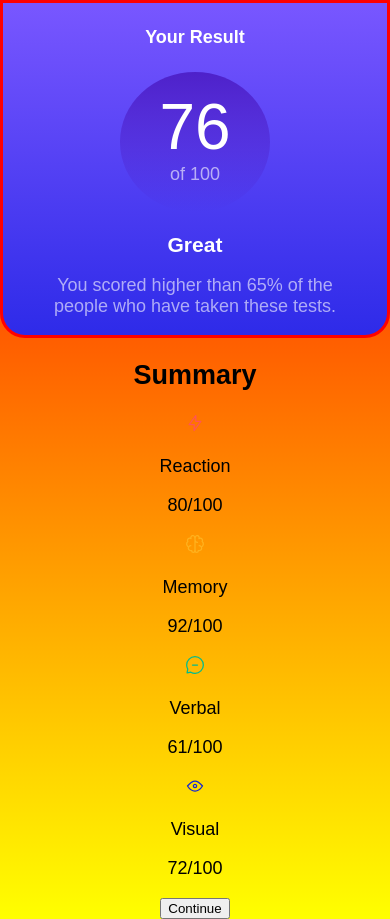
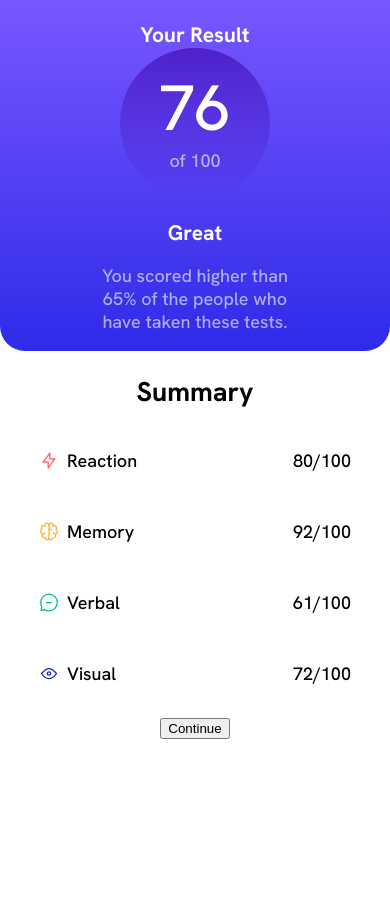
Before and after one commit to DevMedic11/fem-results-summary-v2, a React (Create React App) app: page / in a window 390 px wide. After the commit the page ends 844 px from the top, so only its background shows below. Built offline with nearby package versions, Linux system fonts and the light colour scheme.

Commit message:
Style Summary, update json file path

```diff
--- a/public/index.html
+++ b/public/index.html
@@ -8,8 +8,11 @@
     />
     <meta name="theme-color" content="#000000" />
 
-    <link rel="manifest" href="./data.json" />
+    <link rel="manifest" href="../src/data.json" />
     <link rel="shortcut icon" href="%PUBLIC_URL%/favicon.ico" />
+    <link rel="preconnect" href="https://fonts.googleapis.com">
+    <link rel="preconnect" href="https://fonts.gstatic.com" crossorigin>
+    <link href="https://fonts.googleapis.com/css2?family=Hanken+Grotesk:wght@500;700;800&display=swap" rel="stylesheet">
     <title>Results Summary</title>
   </head>
 
--- a/src/Result.js
+++ b/src/Result.js
@@ -1,7 +1,7 @@
 export default function Result() {
   return (
     <div className="Result">
-      <h4>Your Result</h4>
+      <h3>Your Result</h3>
       <div className="result-circle">
         <p>
           <span>76</span>
@@ -10,7 +10,7 @@ export default function Result() {
         </p>
       </div>
       <h3>Great</h3>
-      <p>
+      <p className="result-para">
         You scored higher than 65% of the people who have taken these tests.
       </p>
     </div>
--- a/src/Summary.js
+++ b/src/Summary.js
@@ -1,4 +1,4 @@
-import jsonData from "../public/data.json";
+import jsonData from "./data.json";
 
 export default function Summary() {
   return (
@@ -6,11 +6,13 @@ export default function Summary() {
       <h2>Summary</h2>
       {jsonData.map((item) => {
         return (
-          <>
-            <img src={item.icon} alt="test" />
-            <p key={item.category}>{item.category}</p>
+          <div className="Summary">
+            <div className="summary-label">
+              <img src={item.icon} alt="test" />
+              <p key={item.category}>{item.category}</p>
+            </div>
             <p key={item.score}>{item.score}/100</p>
-          </>
+          </div>
         );
       })}
     </>
--- a/src/styles.css
+++ b/src/styles.css
@@ -1,18 +1,20 @@
 body {
+  font-family: 'Hanken Grotesk', sans-serif;
   font-size: 18px;
-  font-family: sans-serif;
   text-align: center;
-  background-image: linear-gradient(red, yellow);
   width: 100vw;
   margin: 0 auto;
 }
 
+
+
+@media screen and (min-width: 375px) and (max-width: 600px){
   .Result {
     box-sizing: border-box;
-  border: 3px red solid;
+    //border: 3px red solid;
     color: hsl(0, 0%, 100%);
     width: 100%;
-  height: 40vh;
+    height: max-content;
     padding: 0 2rem;
     border-bottom-left-radius: 25px;
     border-bottom-right-radius: 25px;
@@ -47,9 +49,25 @@ body {
     color: white;
   }
 
-@media screen and (max-width: 375px) {
-  body {
-    font-size: 14px;
-    background-image: none;
+  .result-para{
+    max-width: 60%;
+  }
+
+  /*Summary Section Design*/
+  .Summary {
+    //border: 2px red solid;
+    border-radius: 12px;
+    margin: 0.75rem auto;
+    width: 80%;
+    display: flex;
+    justify-content: space-between;
+  }
+  .summary-label {
+    width: 30%;
+    display: flex;
+  }
+
+  .summary-label p{
+    padding-left: .5rem;
   }
 }
```
Also changed, not shown: .codesandbox/tasks.json (added), src/data.json (renamed from public/data.json). Lines whose indentation alone changed are shown as unchanged.
